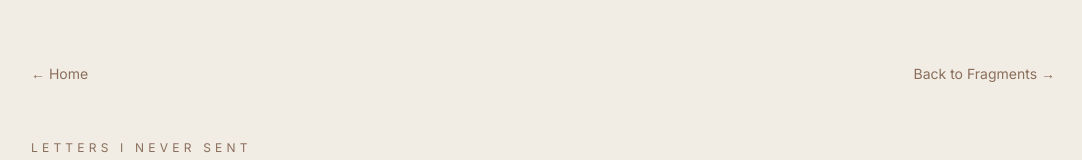
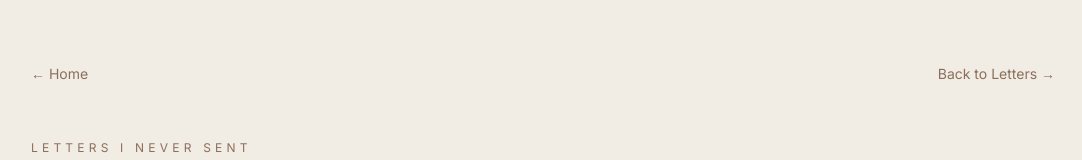
Before and after one commit to karamelaa-sunctuary/thoughtsofcee, a Next.js app: page /letters/a-letter-i-never-sent in a window 1280 px wide. Shown: the top 160 px of the page, without its empty margins (97-1179 px from the left). Built offline with nearby package versions, Linux system fonts and the light colour scheme.

Commit message:
Fix letter navigation route

```diff
--- a/app/letters/[slug]/page.tsx
+++ b/app/letters/[slug]/page.tsx
@@ -48,7 +48,7 @@ export default async function LetterPage({
             href="/collections"
             className="transition hover:text-[#2E2A27]"
           >
-            Back to Fragments →
+            Back to Letters →
           </Link>
 
         </div>
```
